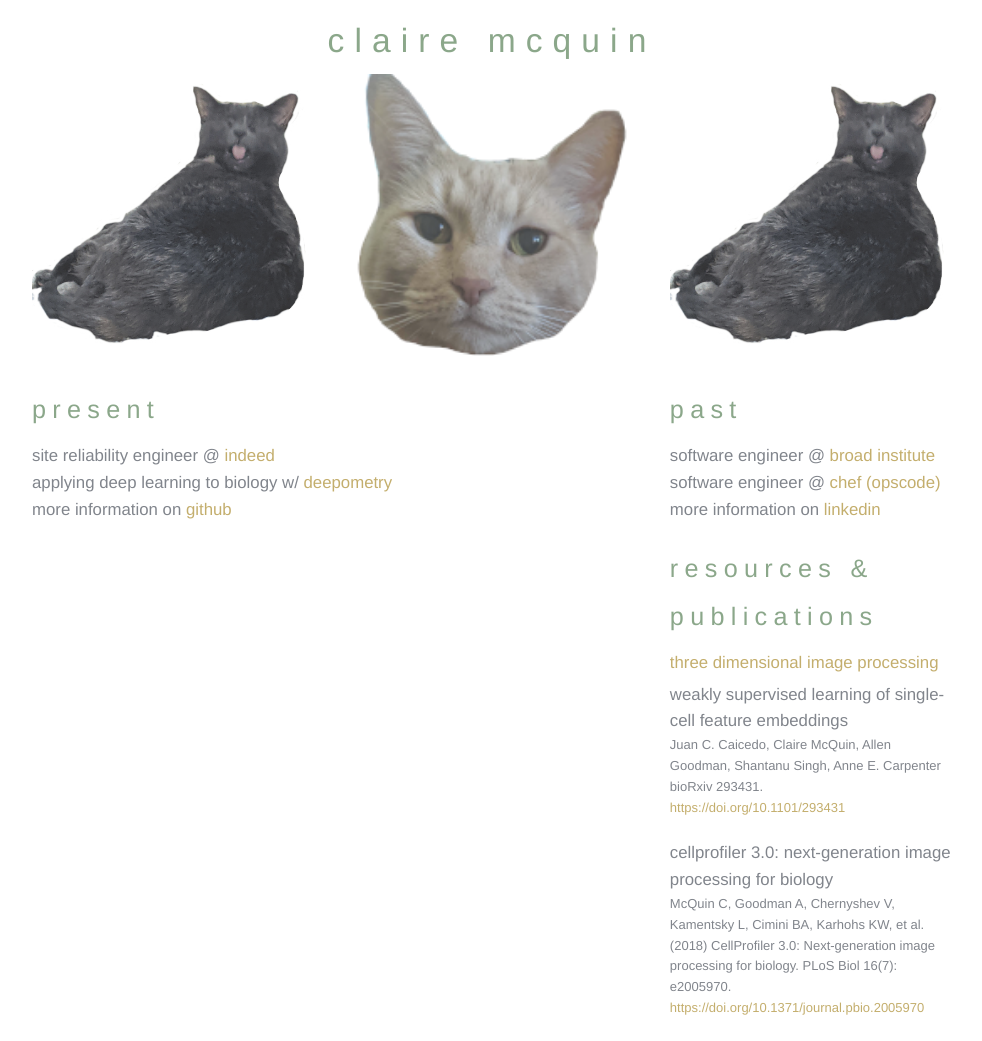
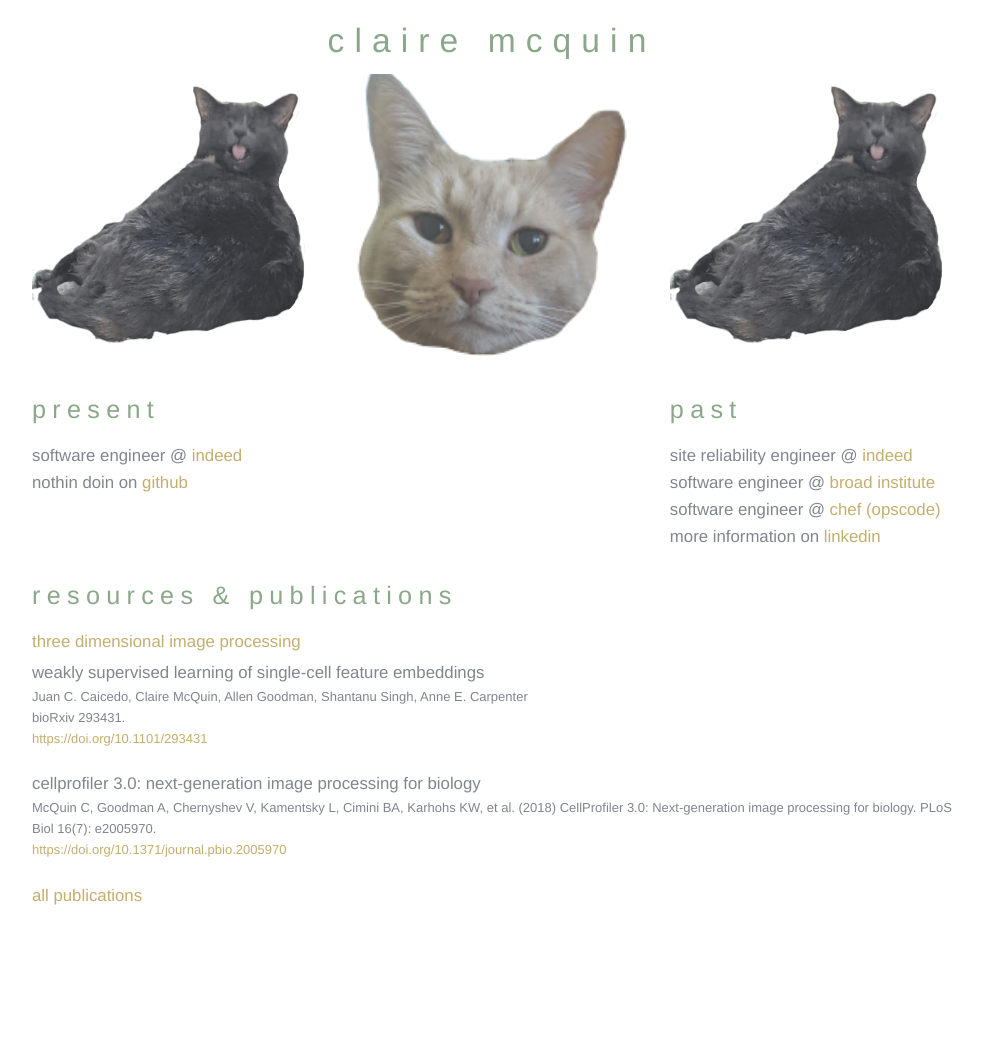
Before and after one commit to mcquin/mcquin.github.io, a Jekyll site: the page built from index.html, in a window 1280 px wide. Shown: the whole page, without its empty margins (148-1130 px from the left). Built offline with Jekyll 4.4.1, drawn with Linux system fonts in a browser that asks for light colours; after the commit the page ends 909 px from its top, so only the background shows below that.

Commit message:
change layout, update publications

```diff
--- a/index.html
+++ b/index.html
@@ -19,18 +19,22 @@ title: claire mcquin
   <div class="eight columns">
     <h2>present</h2>
     <ul>
-      <li>site reliability engineer @ <a href="https://www.indeed.com" target="_blank">indeed</a></li>
-      <li>applying deep learning to biology w/ <a href="https://github.com/broadinstitute/deepometry" target="_blank">deepometry</a></li>
-      <li>more information on <a href="https://github.com/mcquin" target="_blank">github</a></li>
+      <li>software engineer @ <a href="https://www.indeed.com" target="_blank">indeed</a></li>
+      <li>nothin doin on <a href="https://github.com/mcquin" target="_blank">github</a></li>
     </ul>
   </div>
   <div class="four columns">
     <h2>past</h2>
     <ul>
+      <li>site reliability engineer @ <a href="https://www.indeed.com" target="_blank">indeed</a></li>
       <li>software engineer @ <a href="https://www.broadinstitute.org/" target="_blank">broad institute</a></li>
       <li>software engineer @ <a href="https://www.chef.io/" target="_blank">chef (opscode)</a></li>
       <li>more information on <a href="https://www.linkedin.com/in/claire-mcquin-33690965/" target="_blank">linkedin</a></li>
     </ul>
+  </div>
+</div>
+<div class="row">
+  <div class="twelve columns">
     <h2>resources & publications</h2>
     <ul>
       <li style="-webkit-padding-after:5px"><a href="https://github.com/scikit-image/skimage-tutorials/blob/d4b2d177604452375d267ec0586dc20f560aad21/lectures/three_dimensional_image_processing.ipynb" target="_blank">three dimensional image processing</a></li>
@@ -56,5 +60,6 @@ title: claire mcquin
         </p>
       </li>
     </ul>
+    <a href="https://scholar.google.com/citations?hl=en&user=gp9HLTEAAAAJ" target="blank">all publications</a>
   </div>
 </div>
```
